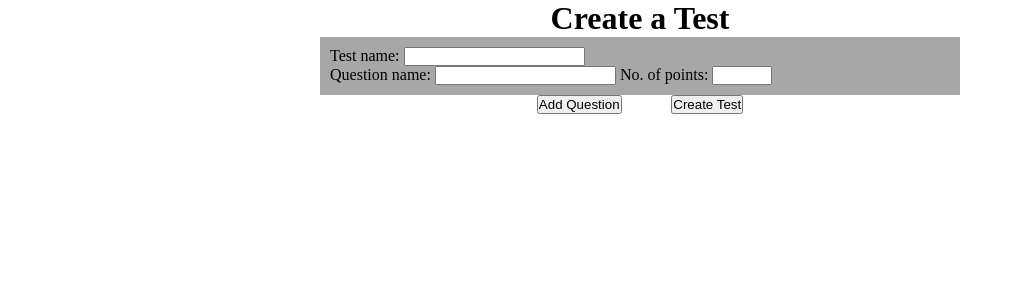
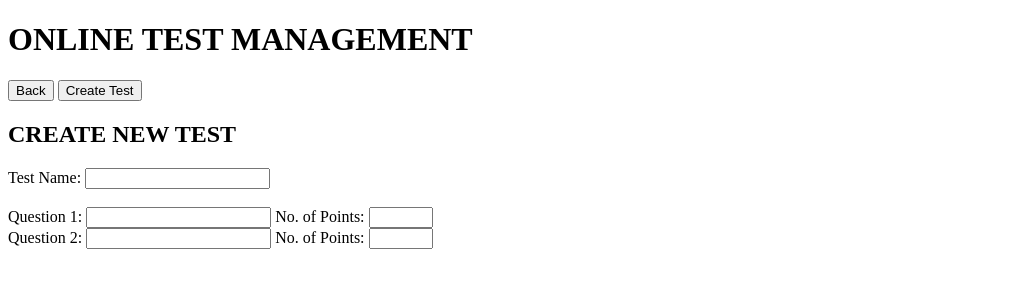
Before and after one commit to amoyer22/CSET160-Final, a Flask app: page /tests/create in a window 1280 px wide. Shown: the top 300 px of the page, without its empty margins (0-1015 px from the left). Run offline with Flask 3, Linux system fonts and the light colour scheme.

Commit message:
Updated navigation, moved files around for better navigation in home pages

```diff
--- a/main.py
+++ b/main.py
@@ -60,21 +60,9 @@ def accounts():
     result = conn.execute(text("SELECT * FROM users")).all()
     return render_template('acc.html', users=result)
 
-@app.route('/tests')
-def testshome():
-    return render_template('tests_home.html')
-
 @app.route('/tests/create')
 def testscreate():
     return render_template('tests_create.html')
 
-@app.route('/tests/edit')
-def testsedit():
-    return render_template('tests_edit.html')
-
-@app.route('/tests/delete')
-def testsdelete():
-    return render_template('tests_delete.html')
-
 if __name__ == '__main__':
     app.run(debug=True)
--- a/static/styles/tests_pages.css
+++ /dev/null
@@ -1,54 +0,0 @@
-* {
-    margin: 0;
-    padding: 0;
-    box-sizing: border-box;
-}
-
-/* All tests pages */
-#main-container{
-    margin: auto;
-    width: 50%;
-}
-#main-container h1{
-    margin: 0;
-    text-align: center;
-}
-#sub-container{
-    padding: 10px;
-    background-color: #a7a7a7;
-}
-#sub-container h2{
-    margin: 0;
-    text-align: center;
-}
-#questions-list{
-    margin: 0;
-    padding: 0;
-    list-style-type: none;
-}
-.question{
-    margin: 0;
-}
-#buttons-container{
-    display: flex;
-    align-items: center;
-    justify-content: space-around;
-    margin: auto;
-    width: 40%;
-}
-
-/* Tests home page */
-#tests-list{
-    margin: 0;
-    padding: 0;
-    list-style-type: none;
-}
-.test{
-    background-color: #d3d3d3;
-}
-.test h3{
-    margin: 0;
-}
-.test p{
-    margin: 0;
-}
--- a/templates/acc.html
+++ b/templates/acc.html
@@ -7,9 +7,11 @@
     <title>Accounts</title>
 </head>
 <body>
+    <h1>ONLINE TEST MANAGEMENT</h1>
+
     <button onclick="window.history.back()">Back</button>
 
-    <h1>Accounts</h1>
+    <h2>ACCOUNTS</h2>
 
     <div>
         <button>Show All</button>
--- a/templates/student_home.html
+++ b/templates/student_home.html
@@ -10,8 +10,8 @@
     <h1>ONLINE TEST MANAGEMENT</h1>
 
     <div>
+        <button onclick="location.href='/'">Log out</button>
         <button onclick="location.href='/accounts'">Accounts</button>
-        <button onclick="location.href='/'">Log out</button>
     </div>
 
     <h2>TESTS</h2>
--- a/templates/teacher_home.html
+++ b/templates/teacher_home.html
@@ -10,9 +10,9 @@
     <h1>ONLINE TEST MANAGEMENT</h1>
 
     <div>
+        <button onclick="location.href='/'">Log out</button>
+        <button onclick="location.href='/accounts'">Accounts</button>
         <button onclick="location.href='/tests/create'">Create New Test</button>
-        <button onclick="location.href='/accounts'">Accounts</button>
-        <button onclick="location.href='/'">Log out</button>
     </div>
 
     <h2>TESTS</h2>
--- a/templates/tests_create.html
+++ b/templates/tests_create.html
@@ -4,10 +4,37 @@
     <meta charset="UTF-8">
     <meta name="viewport" content="width=device-width, initial-scale=1.0">
     <title>Create a Test</title>
-    <link rel="stylesheet" href="../static/styles/tests_pages.css">
+    <!-- <link rel="stylesheet" href="../static/styles/tests_pages.css"> -->
 </head>
 <body>
-    <div id="main-container">
+    <h1>ONLINE TEST MANAGEMENT</h1>
+
+    <button onclick="window.history.back()">Back</button>
+    <button>Create Test</button>
+
+    <h2>CREATE NEW TEST</h2>
+    <form>
+        <label for="test-name">Test Name:</label>
+        <input type="text" id="test-name" name="test-name">
+        <br><br>
+
+        <label for="test-question-1">Question 1:</label>
+        <input type="text" id="test-question-1" name="test-question-1">
+
+        <label for="test-points-1">No. of Points:</label>
+        <input type="number" id="test-points-1" name="test-points-1" min="0" max="999" maxlength="3">
+        <br>
+
+
+        <label for="test-question-2">Question 2:</label>
+        <input type="text" id="test-question-2" name="test-question-2">
+
+        <label for="test-points-2">No. of Points:</label>
+        <input type="number" id="test-points-2" name="test-points-2" min="0" max="999" maxlength="3">
+        <br>
+    </form>
+
+    <!-- <div id="main-container">
         <h1>Create a Test</h1>
         <form>
             <div id="sub-container">
@@ -29,6 +56,6 @@
                 <button type="submit">Create Test</button>
             </div>
         </form>
-    </div>
+    </div> -->
 </body>
 </html>
```
Also changed, not shown: templates/tests_delete.html (deleted, +0 -29 lines), templates/tests_edit.html (deleted, +0 -34 lines), templates/tests_home.html (deleted, +0 -39 lines).
